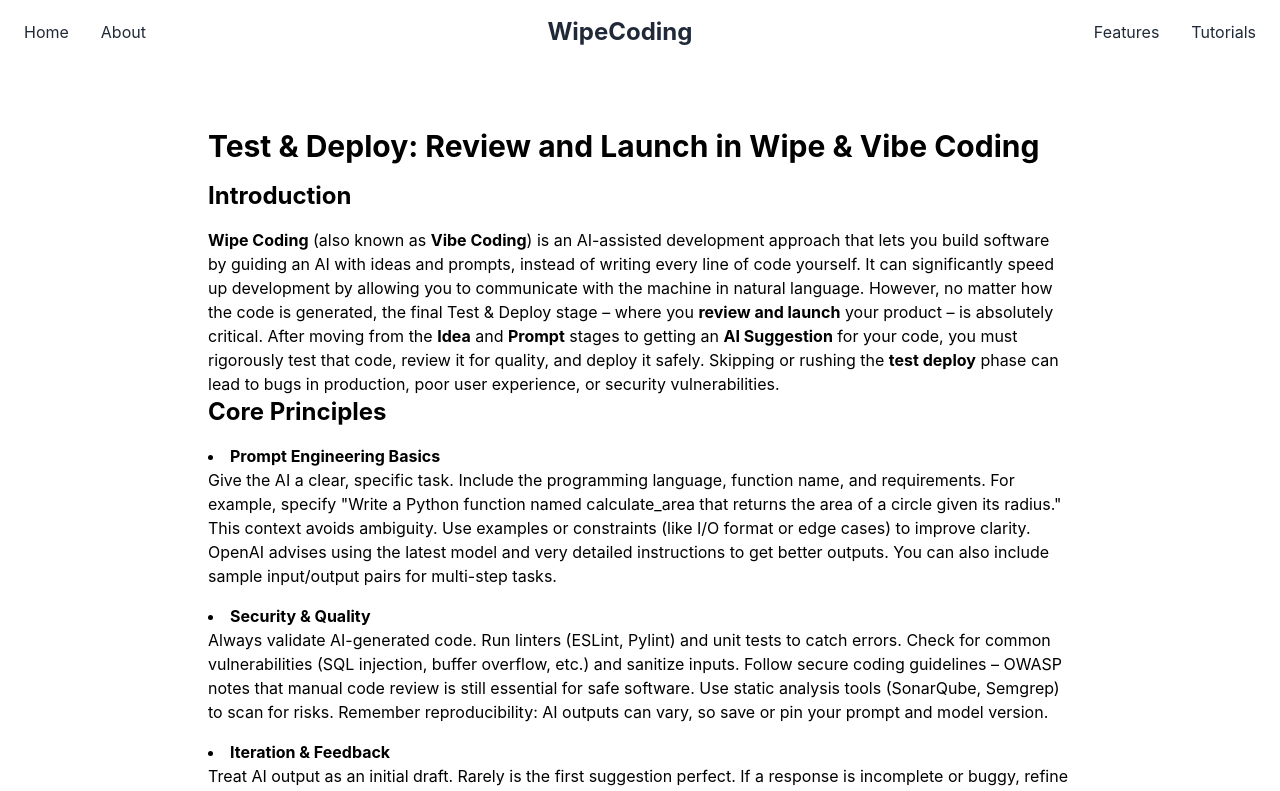
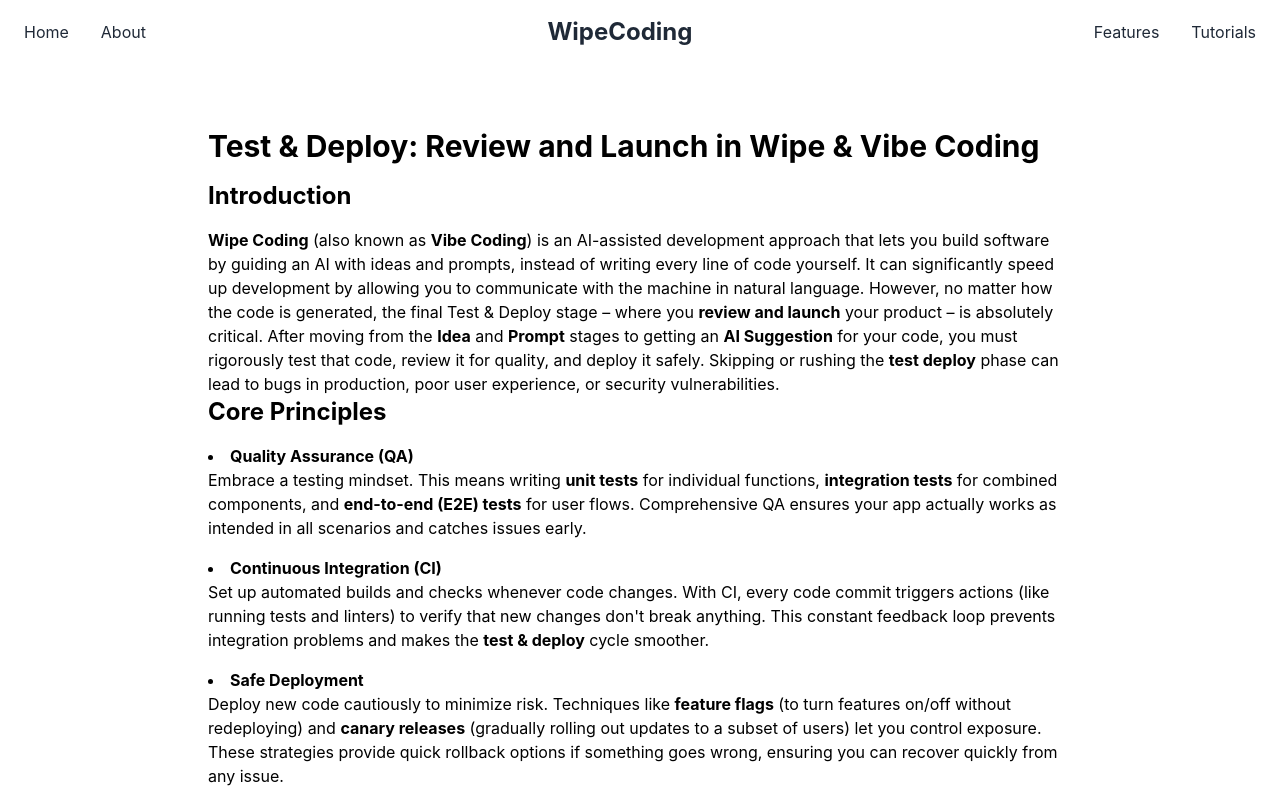
Before and after one commit to godomainz/wipe_coding_web_react, a React (Create React App) app: page /test-deploy in a window 1280 px wide. Shown: the top 791 px of the page. Built offline with nearby package versions, Linux system fonts and the light colour scheme.

Commit message:
added core principals to test & Deploy

```diff
--- a/src/Pages/TestDeploy.tsx
+++ b/src/Pages/TestDeploy.tsx
@@ -35,27 +35,32 @@
             <motion.h2 variants={itemVariants} className="text-2xl font-bold mb-4">Core Principles</motion.h2>
             <ul className="list-disc list-inside space-y-4">
                 <motion.li variants={itemVariants}>
-                    <strong>Prompt Engineering Basics</strong>
+                    <strong>Quality Assurance (QA)</strong>
                     <p>
-                        Give the AI a clear, specific task. Include the programming language, function name, and requirements. For example, specify "Write a Python function named calculate_area that returns the area of a circle given its radius." This context avoids ambiguity. Use examples or constraints (like I/O format or edge cases) to improve clarity. OpenAI advises using the latest model and very detailed instructions to get better outputs.
-                        You can also include sample input/output pairs for multi-step tasks.
+                       Embrace a testing mindset. This means writing <strong>unit tests</strong> for individual functions, <strong>integration tests</strong> for combined components, and <strong>end-to-end (E2E) tests</strong> for user flows.
+                       Comprehensive QA ensures your app actually works as intended in all scenarios and catches issues early.
                     </p>
                 </motion.li>
                 <motion.li variants={itemVariants}>
-                    <strong>Security & Quality</strong>
+                    <strong>Continuous Integration (CI)</strong>
                     <p>
-                        Always validate AI-generated code. Run linters (ESLint, Pylint) and unit tests to catch errors. Check for common vulnerabilities (SQL injection, buffer overflow, etc.) and sanitize inputs. Follow secure coding guidelines – OWASP notes that manual code review is still essential for safe software.
-                        Use static analysis tools (SonarQube, Semgrep) to scan for risks. Remember reproducibility: AI outputs can vary, so save or pin your prompt and model version.
+                        Set up automated builds and checks whenever code changes. With CI, every code commit triggers actions (like running tests and linters) to verify that new changes don't break anything.
+                        This constant feedback loop prevents integration problems and makes the <strong>test & deploy</strong> cycle smoother.
                     </p>
                 </motion.li>
                 <motion.li variants={itemVariants}>
-                    <strong>Iteration & Feedback</strong>
+                    <strong>Safe Deployment</strong>
                     <p>
-                        Treat AI output as an initial draft. Rarely is the first suggestion perfect. If a response is incomplete or buggy, refine your prompt and try again. You can include the AI’s own output or error messages in the next prompt to guide corrections.
-                        For example, if the code misses a case, say so in the prompt. Each round of refinement hones the result. Keep track of improvements so you can merge changes seamlessly.
+                        Deploy new code cautiously to minimize risk. Techniques like <strong>feature flags</strong> (to turn features on/off without redeploying) and <strong>canary releases</strong> (gradually rolling out updates to a subset of users) let you control exposure.
+                        These strategies provide quick rollback options if something goes wrong, ensuring you can recover quickly from any issue.
                     </p>
                 </motion.li>
             </ul>
+            <motion.div variants={itemVariants} className="py-4">
+                        <p>
+                            By adhering to these core principles, developers in the Wipe & Vibe coding era can build confidence that their AI-generated code is production-ready. Next, we'll walk through a step-by-step guide to testing, reviewing, and deploying your project with best practices at each stage.
+                        </p>
+            </motion.div>
         </div>
 };
 
```
